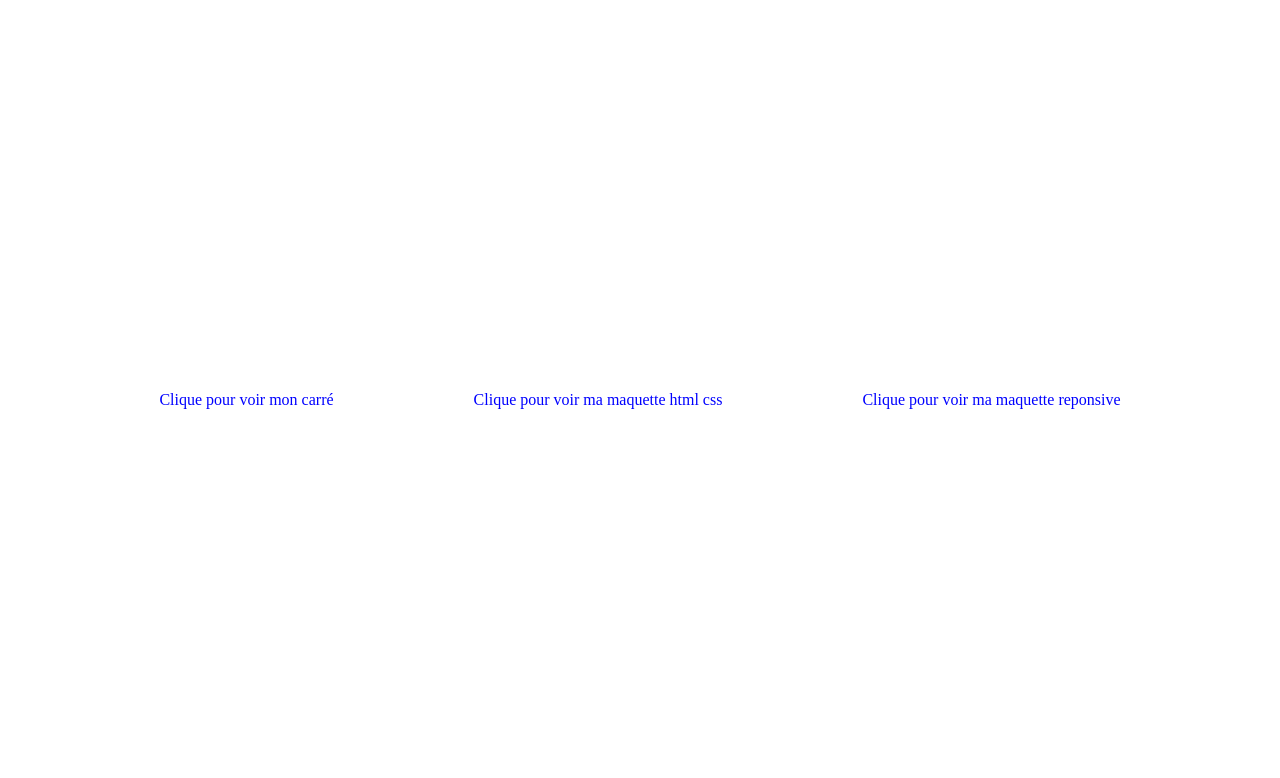
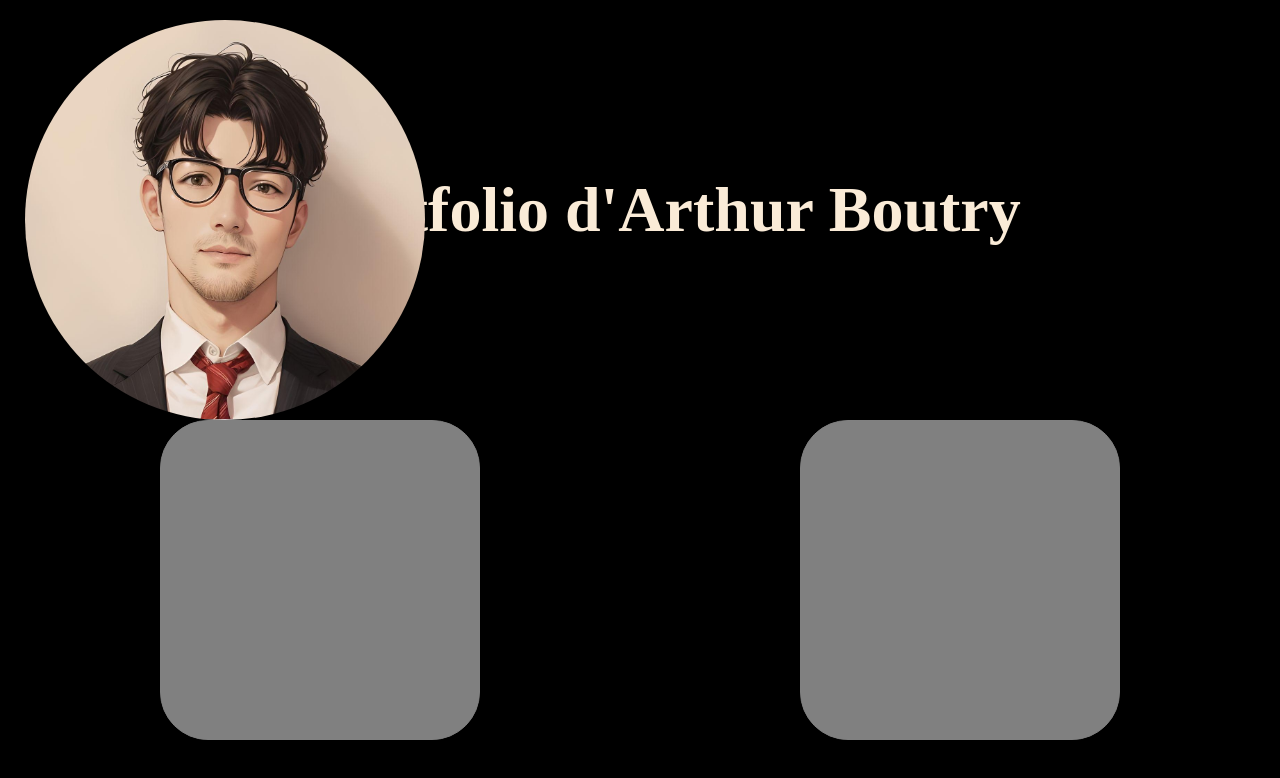
Before and after one commit to L0wBly/ArthurBoutry.github.io, a plain HTML site: page index.html in a window 1280 px wide. Drawn offline with Linux system fonts and the light colour scheme.

Commit message:
Modification global du site

```diff
--- a/asset/css/style.css
+++ b/asset/css/style.css
@@ -6,25 +6,56 @@
 
 body {
     height: 100vh;
+    background-color: black;
 }
 
-div {
-    height: 100%;
+header img {
+    height: 25rem;
+    border-radius: 30rem;
+    position: absolute;
+    margin: 20px 0 0 25px;
+}
+
+.titre h1 {
+    color: antiquewhite;
     display: flex;
     justify-content: center;
     align-items: center;
+    padding: 10.8rem;
+    font-size: 4rem;
+    margin: 0 0 0 3rem;
 }
 
-a {
-    margin: 0 50px;
-    padding: 20px;
-    text-decoration: none;
-    color: blue;
+main {
+    display: flex;
+    justify-content: space-around;
+    align-items: center;
 }
 
-a:hover {
-    color: black;
-    background-color: red;
-    box-sizing: border-box;
-    text-decoration: none;
+.carre1 {
+    height: 20rem;
+    width: 20rem;
+    border: solid 1px grey;
+    background: grey;
+    border-radius: 3rem;
 }
+
+.carre1 a.lien1 {
+    text-align: center;
+    color: wheat;
+    padding:0rem 3rem 18.9rem 17rem;
+}
+
+.carre2 {
+    height: 20rem;
+    width: 20rem;
+    border: solid 1px grey;
+    background: grey;
+    border-radius: 3rem;
+}
+
+.carre2 a.lien2 {
+    text-align: center;
+    color: wheat;
+    padding:0rem 3rem 18.9rem 17rem;
+}
--- a/index.html
+++ b/index.html
@@ -7,10 +7,24 @@
     <link rel="stylesheet" href="asset/css/style.css">
 </head>
 <body>
-    <div>
-        <a href="https://l0wbly.github.io/Defi-HTML-CSS-JS/" target="_blank" rel="noopener noreferrer">Clique pour voir mon carré</a>
-        <a href="https://maquette-html-alrl3fkj1-l0wblys-projects.vercel.app" target="_blank" rel="noopener noreferrer">Clique pour voir ma maquette html css</a>
-        <a href="https://l0wbly.github.io/Maquette-Reponsive/" target="_blank" rel="noopener noreferrer">Clique pour voir ma maquette reponsive</a>
-    </div>
+    <header>
+        <nav>
+            <img src="asset/img/photo mange moi.jpg" alt="Photo">
+            <div class="titre">
+                <h1>Portfolio d'Arthur Boutry</h1>
+            </div>
+        </nav>
+    </header>
+    <main>
+        <div class="carre1">
+            <a class="lien1" href="https://l0wbly.github.io/Defi-HTML-CSS-JS/" target="_blank" rel="noopener noreferrer"></a>
+        </div>
+        <div class="carre2">
+            <a class="lien2" href="https://l0wbly.github.io/Defi-HTML-CSS-JS/" target="_blank" rel="noopener noreferrer"></a>
+        </div>
+    </main>
+    <footer>
+
+    </footer>
 </body>
 </html>
```
Also changed, not shown: asset/img/photo mange moi.jpg (added).
